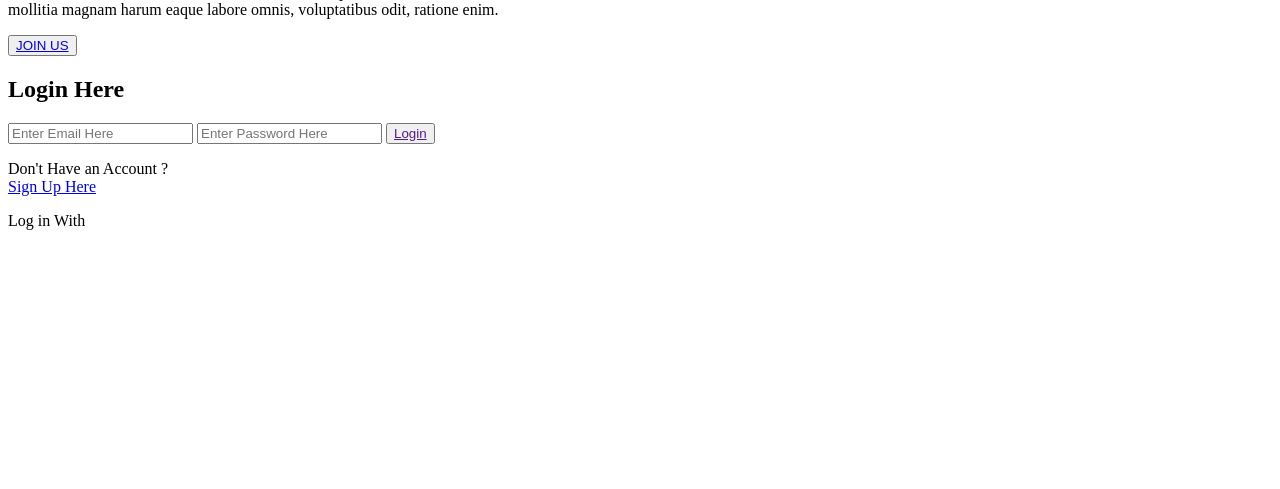
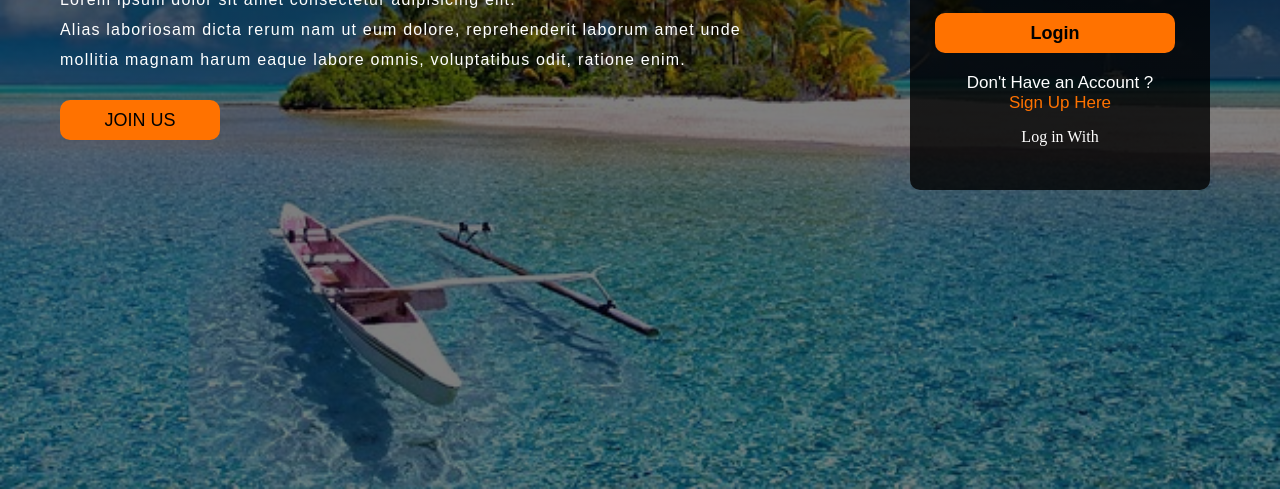
Before and after one commit to Noor-kanwal/hero-section, a plain HTML site: page index.html in a window 1280 px wide. Shown: the part 383-872 px from the top of the page. Before the commit the page ends 800 px from the top, so only its background shows below. Drawn offline with Linux system fonts and the light colour scheme; files that its build step writes are made by us from their sources; files whose address does not match are found by name.

Commit message:
added a new project

```diff
--- a/index2.html
+++ b/index.html
@@ -5,7 +5,7 @@
     <meta http-equiv="X-UA-Compatible" content="IE=edge">
     <meta name="viewport" content="width=device-width, initial-scale=1.0">
     <title>Webpage Design</title>
-    <link rel="stylesheet" href="/html practise/style2.css">
+    <link rel="stylesheet" href="/web/style.css">
 </head>
 <body>
    <div class="main">
```
Also changed, not shown: style.css (renamed from style2.css).
